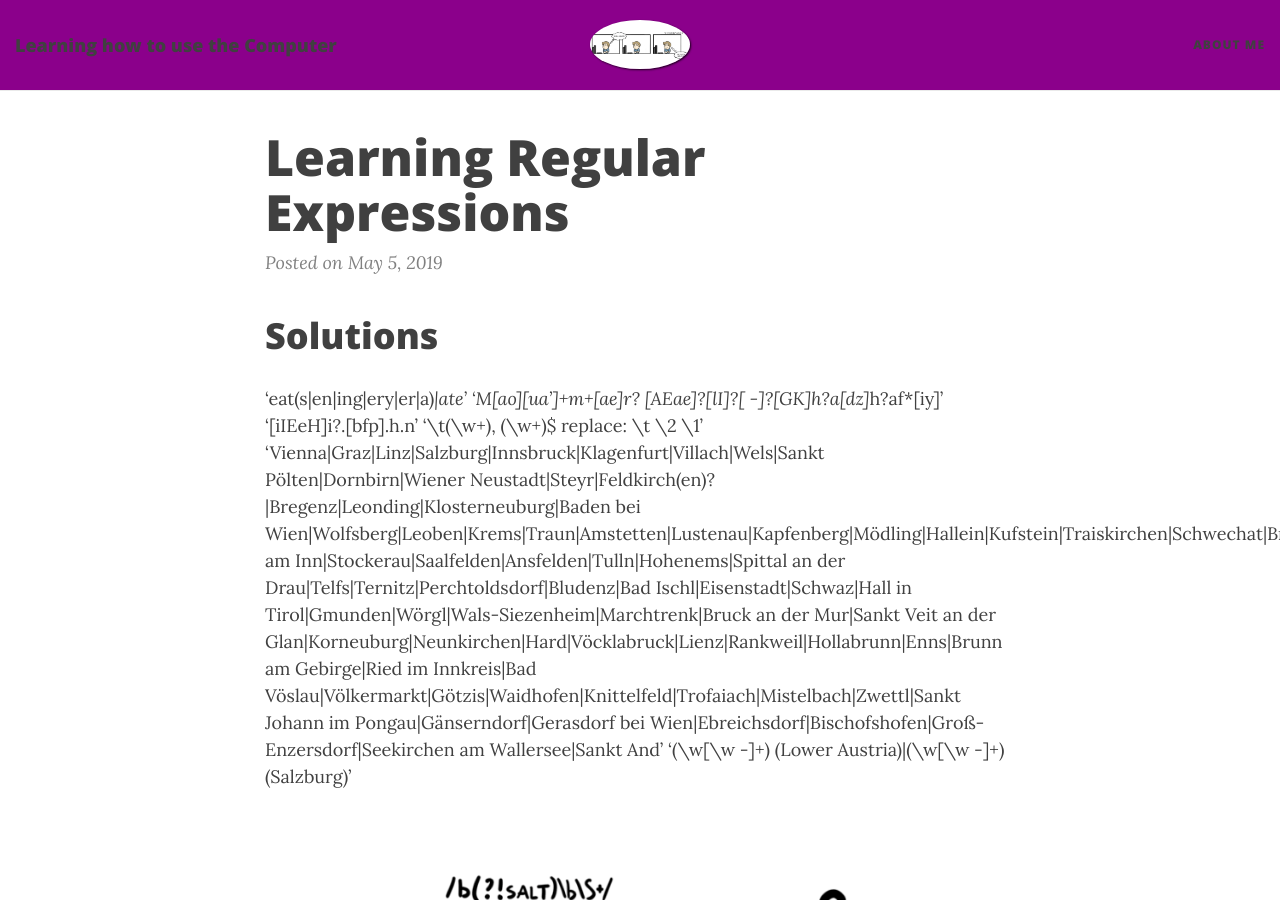
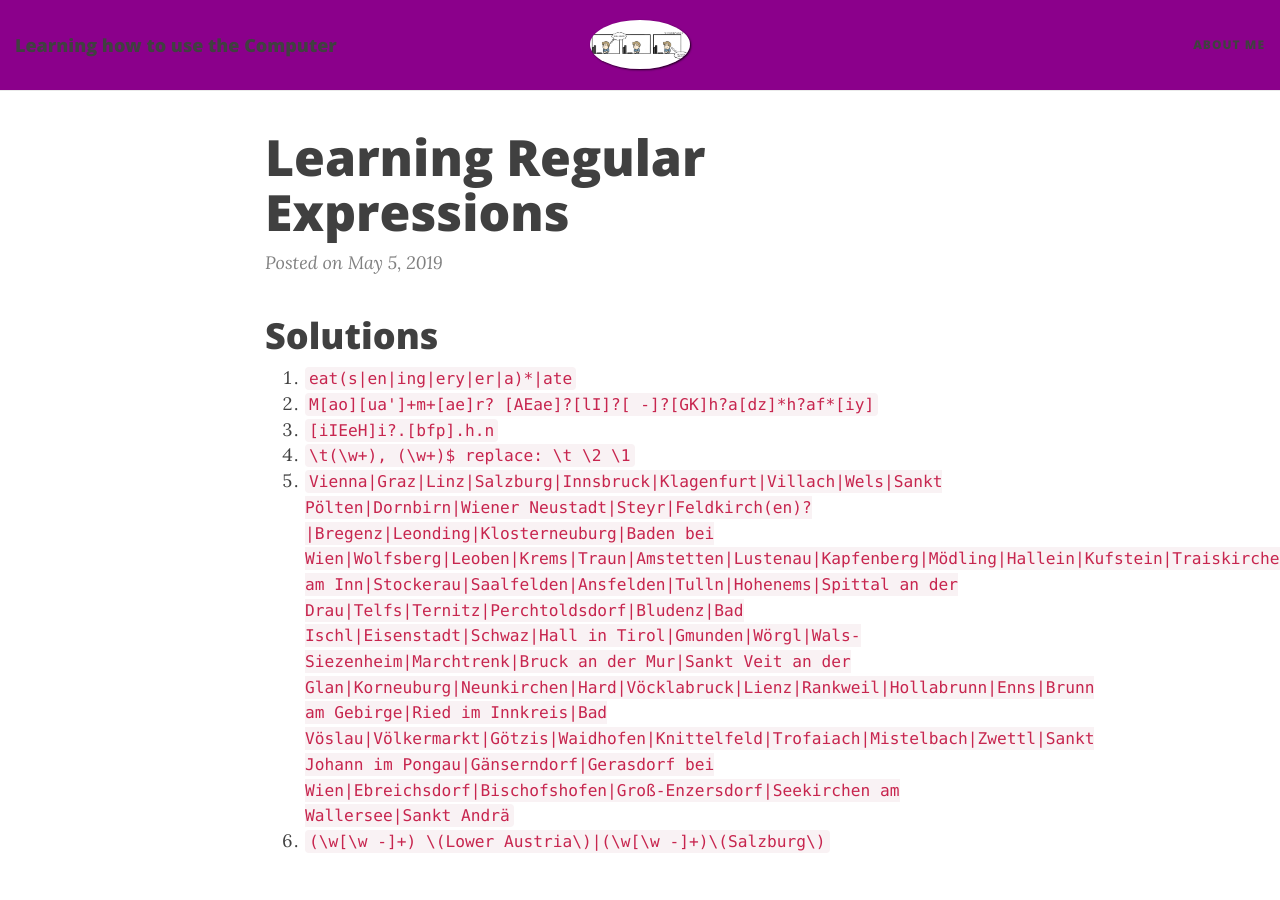
Before and after one commit to Anna-Pi/Anna-Pi.github.io, a Jekyll site: the page built from _posts/2019-05-05-regex.md, in a window 1280 px wide and 900 px high. Built offline with Jekyll 4.4.1, drawn with Linux system fonts in a browser that asks for light colours; nearby versions of some CDN libraries.

Commit message:
new try code

```diff
--- a/_posts/2019-05-05-regex.md
+++ b/_posts/2019-05-05-regex.md
@@ -7,12 +7,12 @@ tags: [assignment]
 
 # Solutions
 
-'eat(s|en|ing|ery|er|a)*|ate'
-'M[ao][ua']+m+[ae]r? [AEae]?[lI]?[ -]?[GK]h?a[dz]*h?af*[iy]'
-'[iIEeH]i?.[bfp].h.n'
-'\t(\w+), (\w+)$  replace: \t \2 \1'
-'Vienna|Graz|Linz|Salzburg|Innsbruck|Klagenfurt|Villach|Wels|Sankt Pölten|Dornbirn|Wiener Neustadt|Steyr|Feldkirch(en)?|Bregenz|Leonding|Klosterneuburg|Baden bei Wien|Wolfsberg|Leoben|Krems|Traun|Amstetten|Lustenau|Kapfenberg|Mödling|Hallein|Kufstein|Traiskirchen|Schwechat|Braunau am Inn|Stockerau|Saalfelden|Ansfelden|Tulln|Hohenems|Spittal an der Drau|Telfs|Ternitz|Perchtoldsdorf|Bludenz|Bad Ischl|Eisenstadt|Schwaz|Hall in Tirol|Gmunden|Wörgl|Wals-Siezenheim|Marchtrenk|Bruck an der Mur|Sankt Veit an der Glan|Korneuburg|Neunkirchen|Hard|Vöcklabruck|Lienz|Rankweil|Hollabrunn|Enns|Brunn am Gebirge|Ried im Innkreis|Bad Vöslau|Völkermarkt|Götzis|Waidhofen|Knittelfeld|Trofaiach|Mistelbach|Zwettl|Sankt Johann im Pongau|Gänserndorf|Gerasdorf bei Wien|Ebreichsdorf|Bischofshofen|Groß-Enzersdorf|Seekirchen am Wallersee|Sankt And'
-'(\w[\w -]+) \(Lower Austria\)|(\w[\w -]+)\(Salzburg\)'
+1. `eat(s|en|ing|ery|er|a)*|ate`
+1. `M[ao][ua']+m+[ae]r? [AEae]?[lI]?[ -]?[GK]h?a[dz]*h?af*[iy]`
+1. `[iIEeH]i?.[bfp].h.n`
+1. `\t(\w+), (\w+)$  replace: \t \2 \1`
+1. `Vienna|Graz|Linz|Salzburg|Innsbruck|Klagenfurt|Villach|Wels|Sankt Pölten|Dornbirn|Wiener Neustadt|Steyr|Feldkirch(en)?|Bregenz|Leonding|Klosterneuburg|Baden bei Wien|Wolfsberg|Leoben|Krems|Traun|Amstetten|Lustenau|Kapfenberg|Mödling|Hallein|Kufstein|Traiskirchen|Schwechat|Braunau am Inn|Stockerau|Saalfelden|Ansfelden|Tulln|Hohenems|Spittal an der Drau|Telfs|Ternitz|Perchtoldsdorf|Bludenz|Bad Ischl|Eisenstadt|Schwaz|Hall in Tirol|Gmunden|Wörgl|Wals-Siezenheim|Marchtrenk|Bruck an der Mur|Sankt Veit an der Glan|Korneuburg|Neunkirchen|Hard|Vöcklabruck|Lienz|Rankweil|Hollabrunn|Enns|Brunn am Gebirge|Ried im Innkreis|Bad Vöslau|Völkermarkt|Götzis|Waidhofen|Knittelfeld|Trofaiach|Mistelbach|Zwettl|Sankt Johann im Pongau|Gänserndorf|Gerasdorf bei Wien|Ebreichsdorf|Bischofshofen|Groß-Enzersdorf|Seekirchen am Wallersee|Sankt Andrä`
+1. `(\w[\w -]+) \(Lower Austria\)|(\w[\w -]+)\(Salzburg\)`
 
 
 ![Learn Python](/img/regex1.png "SALT")
```
